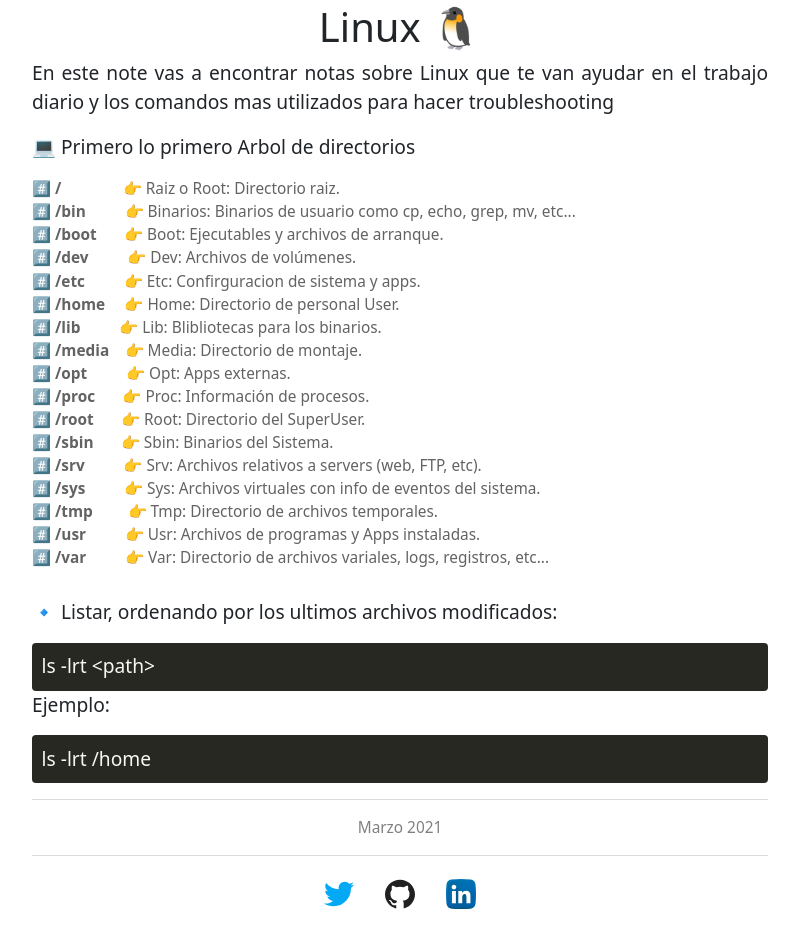
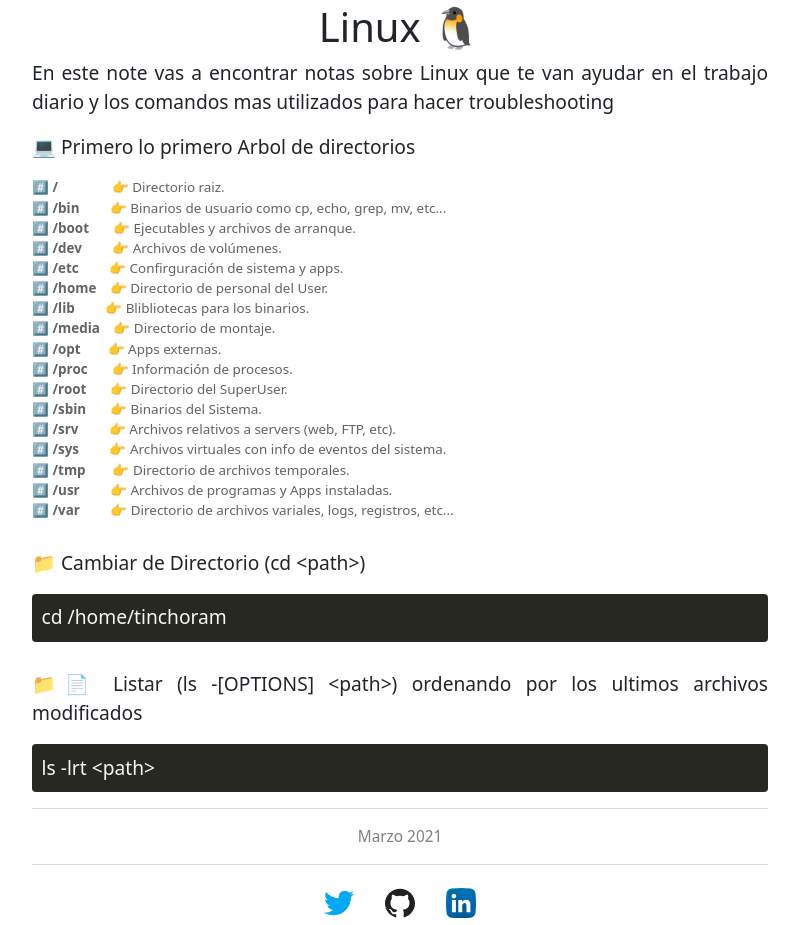
Before and after one commit to tinchoram/ram-blog, a Flask app: page /linux in a window 1280 px wide. Shown: the part 53-978 px from the top of the page, without its empty margins (240-1039 px from the left). Run offline with Flask 2, Linux system fonts and the light colour scheme.

```diff
--- a/src/static/css/main.css
+++ b/src/static/css/main.css
@@ -28,7 +28,7 @@ html {
 
 .items p {
     color: #636363;
-    font-size: 0.8em;
+    font-size: 0.7em;
     margin-bottom: 0;
 }
 
--- a/src/templates/linux.html
+++ b/src/templates/linux.html
@@ -8,34 +8,34 @@
 
                     <p>💻 Primero lo primero Arbol de directorios</p>
                     <div class="items">
-                        <p>#️⃣ <b>/</b>&emsp;&emsp;&emsp;&emsp;👉 Raiz o Root: Directorio raiz.</p>
-                        <p>#️⃣ <b>/bin</b>&emsp;&emsp;&nbsp; 👉 Binarios: Binarios de usuario como cp, echo, grep, mv, etc...</p>
-                        <p>#️⃣ <b>/boot</b>&emsp;&nbsp;&nbsp;&nbsp;👉 Boot: Ejecutables y archivos de arranque.</p>
-                        <p>#️⃣ <b>/dev</b>&emsp;&emsp;&nbsp; 👉 Dev: Archivos de volúmenes.</p>
-                        <p>#️⃣ <b>/etc</b>&emsp;&emsp;&nbsp; 👉 Etc: Confirguracion de sistema y apps.</p>
-                        <p>#️⃣ <b>/home</b>&emsp; 👉 Home: Directorio de personal User.</p>
-                        <p>#️⃣ <b>/lib</b>&emsp;&emsp;&nbsp; 👉 Lib: Blibliotecas para los binarios.</p>
-                        <p>#️⃣ <b>/media</b>&emsp;👉 Media: Directorio de montaje.</p>
-                        <p>#️⃣ <b>/opt</b>&emsp;&emsp;&nbsp; 👉 Opt: Apps externas.</p>
-                        <p>#️⃣ <b>/proc</b>&emsp;&nbsp;&nbsp;&nbsp;👉 Proc: Información de procesos.</p>
-                        <p>#️⃣ <b>/root</b>&emsp;&nbsp;&nbsp;&nbsp;👉 Root: Directorio del SuperUser.</p>
-                        <p>#️⃣ <b>/sbin</b>&emsp;&nbsp;&nbsp;&nbsp;👉 Sbin: Binarios del Sistema.</p>
-                        <p>#️⃣ <b>/srv</b>&emsp;&emsp;&nbsp; 👉 Srv: Archivos relativos a servers (web, FTP, etc).</p>
-                        <p>#️⃣ <b>/sys</b>&emsp;&emsp;&nbsp; 👉 Sys: Archivos virtuales con info de eventos del sistema.</p>
-                        <p>#️⃣ <b>/tmp</b>&emsp;&emsp;&nbsp;👉 Tmp: Directorio de archivos temporales.</p>
-                        <p>#️⃣ <b>/usr</b>&emsp;&emsp;&nbsp; 👉 Usr: Archivos de programas y Apps instaladas.</p>
-                        <p>#️⃣ <b>/var</b>&emsp;&emsp;&nbsp; 👉 Var: Directorio de archivos variales, logs, registros, etc...</p>
+                        <p>#️⃣ <b>/</b>&emsp;&emsp;&emsp;&emsp;👉 Directorio raiz.</p>
+                        <p>#️⃣ <b>/bin</b>&emsp;&emsp;&nbsp;👉 Binarios de usuario como cp, echo, grep, mv, etc...</p>
+                        <p>#️⃣ <b>/boot</b>&emsp;&nbsp;&nbsp;&nbsp;👉 Ejecutables y archivos de arranque.</p>
+                        <p>#️⃣ <b>/dev</b>&emsp;&emsp;&nbsp;👉 Archivos de volúmenes.</p>
+                        <p>#️⃣ <b>/etc</b>&emsp;&emsp;&nbsp;👉 Confirguración de sistema y apps.</p>
+                        <p>#️⃣ <b>/home</b>&emsp;👉 Directorio de personal del User.</p>
+                        <p>#️⃣ <b>/lib</b>&emsp;&emsp;&nbsp;👉 Blibliotecas para los binarios.</p>
+                        <p>#️⃣ <b>/media</b>&emsp;👉 Directorio de montaje.</p>
+                        <p>#️⃣ <b>/opt</b>&emsp;&emsp;👉 Apps externas.</p>
+                        <p>#️⃣ <b>/proc</b>&emsp;&nbsp;&nbsp;&nbsp;👉 Información de procesos.</p>
+                        <p>#️⃣ <b>/root</b>&emsp;&nbsp;&nbsp;&nbsp;👉 Directorio del SuperUser.</p>
+                        <p>#️⃣ <b>/sbin</b>&emsp;&nbsp;&nbsp;&nbsp;👉 Binarios del Sistema.</p>
+                        <p>#️⃣ <b>/srv</b>&emsp;&emsp;&nbsp;👉 Archivos relativos a servers (web, FTP, etc).</p>
+                        <p>#️⃣ <b>/sys</b>&emsp;&emsp;&nbsp;👉 Archivos virtuales con info de eventos del sistema.</p>
+                        <p>#️⃣ <b>/tmp</b>&emsp;&emsp;👉 Directorio de archivos temporales.</p>
+                        <p>#️⃣ <b>/usr</b>&emsp;&emsp;&nbsp;👉 Archivos de programas y Apps instaladas.</p>
+                        <p>#️⃣ <b>/var</b>&emsp;&emsp;&nbsp;👉 Directorio de archivos variales, logs, registros, etc...</p>
                     </div>
                     <br>
-                    <p>🔹 Listar, ordenando por los ultimos archivos modificados:</p>
+                    <p>📁 Cambiar de Directorio (cd &lt;path&gt;)</p>
+                    <div class="shell">
+                        <p>cd /home/tinchoram</p>
+                    </div>
+                    <br>
+                    <p>📁📄 Listar (ls -[OPTIONS] &lt;path&gt;) ordenando por los ultimos archivos modificados</p>
                     <div class="shell">
                         <p>ls -lrt &lt;path&gt;</p>
                     </div>
-                    <p>Ejemplo:</p>
-                    <div class="shell">
-                        <p>ls -lrt /home</p>
-                    </div>
-
                     <hr>
                     <div class="note-footer">
                         <p>Marzo 2021</p>
--- /dev/null
+++ b/src/wsgi.py
@@ -0,0 +1,4 @@
+from blog import app
+
+if __name__ == "__main__":
+    app.run(use_reloader=True, debug=False)
```
Also changed, not shown: src/templates/docker.html (+12 -7 lines), src/templates/python.html (+1 -9 lines).
